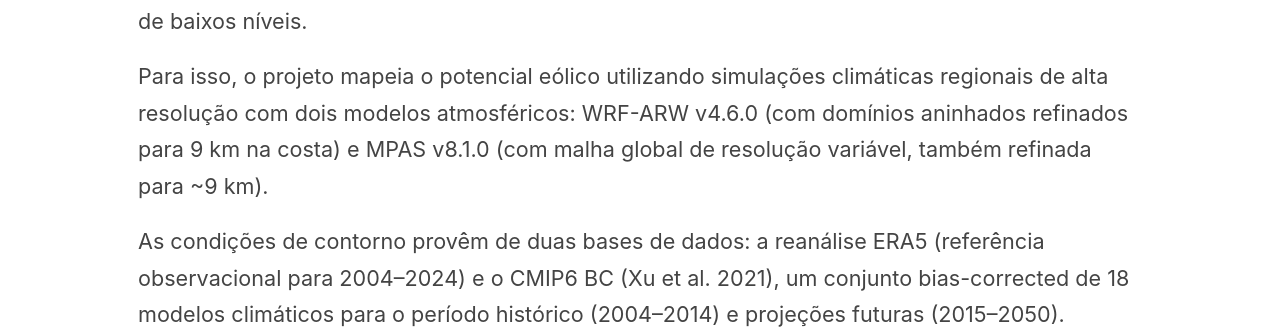
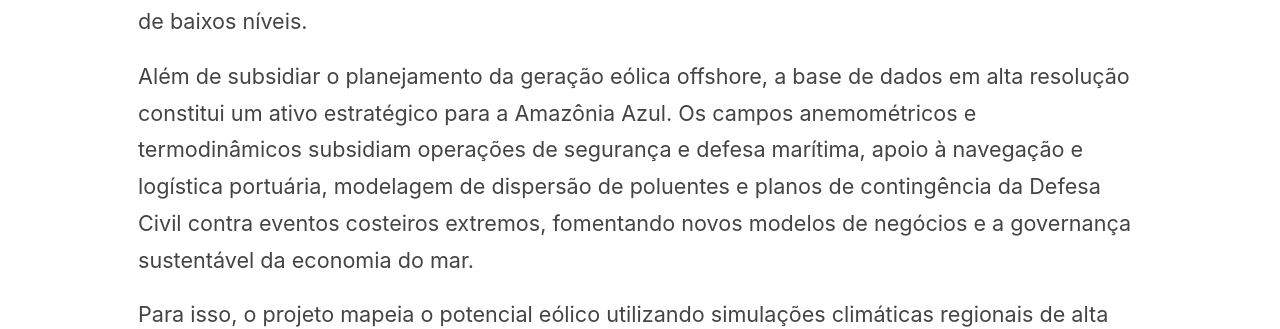
Before and after one commit to diogonsramos/cnpq-offshore-wind-webgis, a React (Vite) app: page /#/home in a window 1280 px wide. Shown: the part 718-1047 px from the top of the page. Built offline with nearby package versions, Linux system fonts and the light colour scheme.

Commit message:
fix(landing): adiciona paragrafo estrategico no resumo tecnico

```diff
--- a/src/components/LandingPage.tsx
+++ b/src/components/LandingPage.tsx
@@ -253,6 +253,7 @@ export default function LandingPage({ onNavigate }: Props) {
         <div className="lp-tech-grid">
           <div className="lp-tech-text">
             <p>{t('landing.tech.p1')}</p>
+            <p>{t('landing.tech.p1_5')}</p>
             <p>{t('landing.tech.p2')}</p>
             <p>{t('landing.tech.p3')}</p>
             <p>{t('landing.tech.p4')}</p>
--- a/src/i18n/en.ts
+++ b/src/i18n/en.ts
@@ -424,6 +424,7 @@ export const en: Record<TranslationKey, string> = {
   'landing.releases.v1_2.li2': 'New variables: wind shear and annual energy production (AEP) estimation.',
 
   'landing.tech.p1': 'Offshore wind energy is a strategic frontier for the Brazilian energy transition. Accurate assessment of this resource requires high spatial and temporal resolution data that capture the complexity of coastal atmospheric circulation, including sea breezes and low-level jets.',
+  'landing.tech.p1_5': 'In addition to subsidizing the planning of offshore wind generation, the high-resolution database constitutes a strategic asset for the Blue Amazon. The anemometric and thermodynamic fields subsidize maritime security and defense operations, navigation support and port logistics, pollutant dispersion modeling, and Civil Defense contingency plans against extreme coastal events, fostering new business models and the sustainable governance of the ocean economy.',
   'landing.tech.p2': 'To achieve this, the project maps the wind potential using high-resolution regional climate simulations with two atmospheric models: WRF-ARW v4.6.0 (with nested domains refined to 9 km on the coast) and MPAS v8.1.0 (with a variable-resolution global mesh, also refined to ~9 km).',
   'landing.tech.p3': 'Boundary conditions come from two databases: the ERA5 reanalysis (observational reference for 2004–2024) and CMIP6 BC (Xu et al. 2021), a bias-corrected ensemble of 18 climate models for the historical period (2004–2014) and future projections (2015–2050).',
   'landing.tech.p4': 'Future projections consider the climate scenarios SSP2-4.5 (moderate mitigation, radiative forcing of ~4.5 W/m²) and SSP5-8.5 (high emissions, ~8.5 W/m²). After dynamical downscaling, all experiments were standardized to a ~9 km resolution grid.',
--- a/src/i18n/es.ts
+++ b/src/i18n/es.ts
@@ -442,6 +442,7 @@ export const es = {
   'landing.releases.v1_2.li2': 'Nuevas variables: cizalladura del viento y estimación de producción de energía (AEP).',
 
   'landing.tech.p1': 'La energía eólica offshore es una frontera estratégica para la transición energética brasileña. La evaluación precisa de este recurso requiere datos de alta resolución espacial y temporal que capturen la complejidad de la circulación atmosférica costera, incluyendo brisas marinas y chorros de niveles bajos.',
+  'landing.tech.p1_5': 'Además de subsidiar la planificación de la generación eólica marina, la base de datos de alta resolución constituye un activo estratégico para la Amazonia Azul. Los campos anemométricos y termodinámicos subsidian operaciones de seguridad y defensa marítima, apoyo a la navegación y logística portuaria, modelado de dispersión de contaminantes y planes de contingencia de Defensa Civil contra eventos costeros extremos, fomentando nuevos modelos de negocios y la gobernanza sostenible de la economía oceánica.',
   'landing.tech.p2': 'Para ello, el proyecto mapea el potencial eólico utilizando simulaciones climáticas regionales de alta resolución con dos modelos atmosféricos: WRF-ARW v4.6.0 (con dominios anidados refinados a 9 km en la costa) y MPAS v8.1.0 (con malla global de resolución variable, también refinada a ~9 km).',
   'landing.tech.p3': 'Las condiciones de contorno provienen de dos bases de datos: el reanálisis ERA5 (referencia observacional para 2004–2024) y el CMIP6 BC (Xu et al. 2021), un conjunto bias-corrected de 18 modelos climáticos para el período histórico (2004–2014) y proyecciones futuras (2015–2050).',
   'landing.tech.p4': 'Las proyecciones futuras contemplan los escenarios climáticos SSP2-4.5 (mitigación moderada, forzamiento radiativo de ~4,5 W/m²) y SSP5-8.5 (emisiones elevadas, ~8,5 W/m²). Tras el downscaling dinámico, todos los experimentos se estandarizaron a una cuadrícula de ~9 km de resolución.',
--- a/src/i18n/pt-BR.ts
+++ b/src/i18n/pt-BR.ts
@@ -425,6 +425,7 @@ export const ptBR = {
   'landing.releases.v1_2.li2': 'Novas variáveis: cisalhamento do vento e estimativa de produção energética (AEP).',
 
   'landing.tech.p1': 'A energia eólica offshore é uma fronteira estratégica para a transição energética brasileira. A avaliação precisa desse recurso requer dados de alta resolução espacial e temporal que capturem a complexidade da circulação atmosférica costeira, incluindo brisas marítimas e jatos de baixos níveis.',
+  'landing.tech.p1_5': 'Além de subsidiar o planejamento da geração eólica offshore, a base de dados em alta resolução constitui um ativo estratégico para a Amazônia Azul. Os campos anemométricos e termodinâmicos subsidiam operações de segurança e defesa marítima, apoio à navegação e logística portuária, modelagem de dispersão de poluentes e planos de contingência da Defesa Civil contra eventos costeiros extremos, fomentando novos modelos de negócios e a governança sustentável da economia do mar.',
   'landing.tech.p2': 'Para isso, o projeto mapeia o potencial eólico utilizando simulações climáticas regionais de alta resolução com dois modelos atmosféricos: WRF-ARW v4.6.0 (com domínios aninhados refinados para 9 km na costa) e MPAS v8.1.0 (com malha global de resolução variável, também refinada para ~9 km).',
   'landing.tech.p3': 'As condições de contorno provêm de duas bases de dados: a reanálise ERA5 (referência observacional para 2004–2024) e o CMIP6 BC (Xu et al. 2021), um conjunto bias-corrected de 18 modelos climáticos para o período histórico (2004–2014) e projeções futuras (2015–2050).',
   'landing.tech.p4': 'As projeções futuras contemplam os cenários climáticos SSP2-4.5 (mitigação moderada, forçante radiativa de ~4,5 W/m²) e SSP5-8.5 (emissões elevadas, ~8,5 W/m²). Após o downscaling dinâmico, todos os experimentos foram padronizados para uma grade de ~9 km de resolução.',
```
